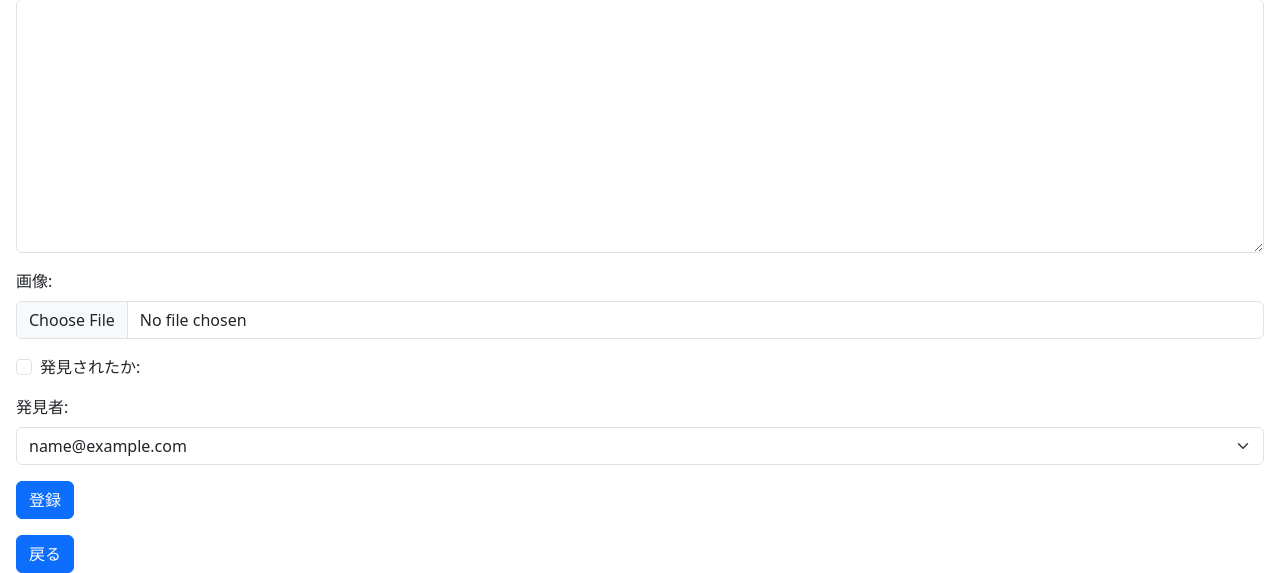
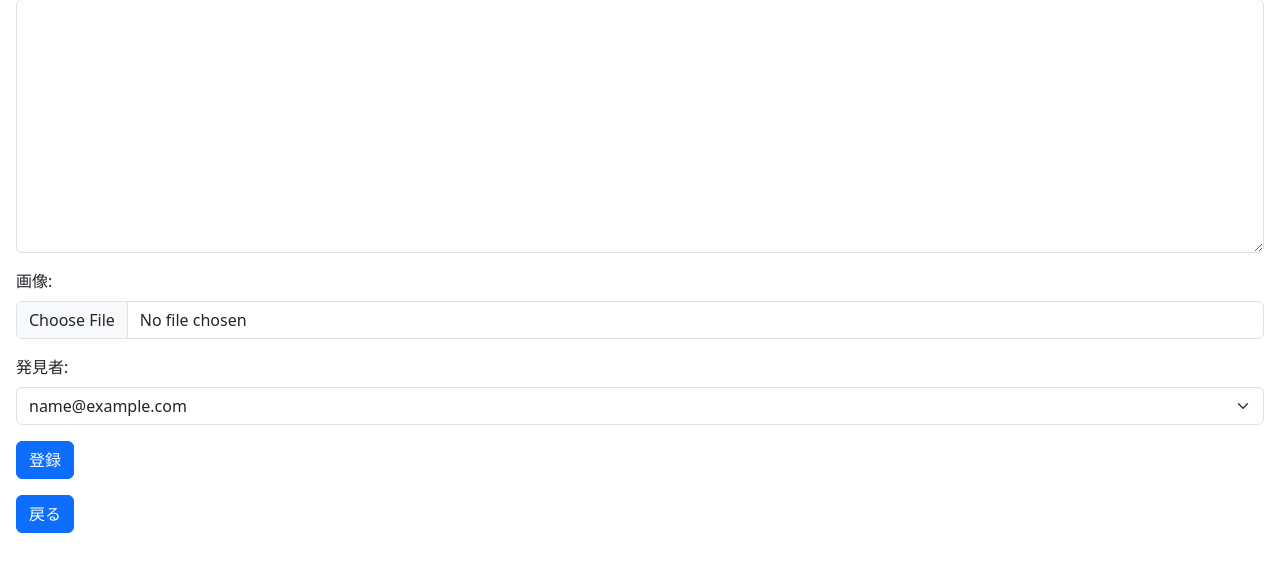
Before and after one commit to hirohiroto112607/ReClaim, a Django app: template reclaim/templates/storeview/form.html in a window 1280 px wide. Shown: the part 591-1164 px from the top of the page. After the commit the page ends 1124 px from the top, so only its background shows below. Run offline with Django 5.2, Linux system fonts and the light colour scheme; the template is opened without the code that fills it: values that come from a table or form of the project are taken from there, others are empty; the visitor is signed in with stand-in values (Sample User, id 1); some libraries are stand-ins or nearby versions.

Commit message:
機能改善: フォームテンプレートから不要なコメントを削除し、HTML構造を整理しました。

```diff
--- a/reclaim/templates/storeview/form.html
+++ b/reclaim/templates/storeview/form.html
@@ -43,7 +43,6 @@
 
     <div class="mb-3">
       <label for="id_item_date" class="form-label">発見日時:</label>
-      {% comment %}# TODO ピッカー対応させる{% endcomment %}
       {{ form.item_date.errors }}
       <input type="datetime-local" name="item_date" required="" id="id_item_date" class="form-control hasDatepicker" />
     </div>
@@ -66,11 +65,11 @@
       <input type="file" name="item_image" accept="image/*" id="id_item_image" class="form-control" />
     </div>
 
-    <div class="mb-3 form-check">
+    {% comment %} <div class="mb-3 form-check">
       <label for="id_item_status" class="form-check-label">発見されたか:</label>
       {{ form.item_status.errors }}
       <input type="checkbox" name="item_status" id="id_item_status" class="form-check-input" />
-    </div>
+    </div> {% endcomment %}
 
     <div class="mb-3">
       <label for="id_item_founder" class="form-label">発見者:</label>
--- a/reclaim/templates/storeview/upd-form.html
+++ b/reclaim/templates/storeview/upd-form.html
@@ -16,7 +16,6 @@
       <label for="id_item_category_id" class="form-label">カテゴリー:</label>
       {{ form.item_category_id.errors }}
       <select name="item_category_id" required="" id="id_item_category_id" class="form-select">
-        <option value="">---------</option>
         {% for i in item_category_object_list %}
           {% if i.category_name|stringformat:'s' == ins.item_category_id|stringformat:'s' %}
             <option value="{{ i.category_id }}" selected>{{ i.category_name }}</option>
@@ -31,7 +30,6 @@
       <label for="id_item_tag_id" class="form-label">タグ:</label>
       {{ form.item_tag_id.errors }}
       <select name="item_tag_id" required="" id="id_item_tag_id" class="form-select">
-        <option value="">---------</option>
         {% for i in tag_object_list %}
           {% if i.tag_name|stringformat:'s' == ins.item_tag_id|stringformat:'s' %}
             <option value="{{ i.tag_id }}" selected>{{ i.tag_name }}</option>
@@ -72,11 +70,11 @@
       <input type="file" name="item_image" accept="image/*" id="id_item_image" class="form-control" />
     </div>
 
-    <div class="mb-3 form-check">
+    {% comment %} <div class="mb-3 form-check">
       <label for="id_item_status" class="form-check-label">発見されたか:</label>
       {{ form.item_status.errors }}
       <input type="checkbox" name="item_status" id="id_item_status" class="form-check-input" value="{{ ins.item_status }}" />
-    </div>
+    </div> {% endcomment %}
 
     <div class="mb-3">
       <label for="id_item_founder" class="form-label">発見者:</label>
```
